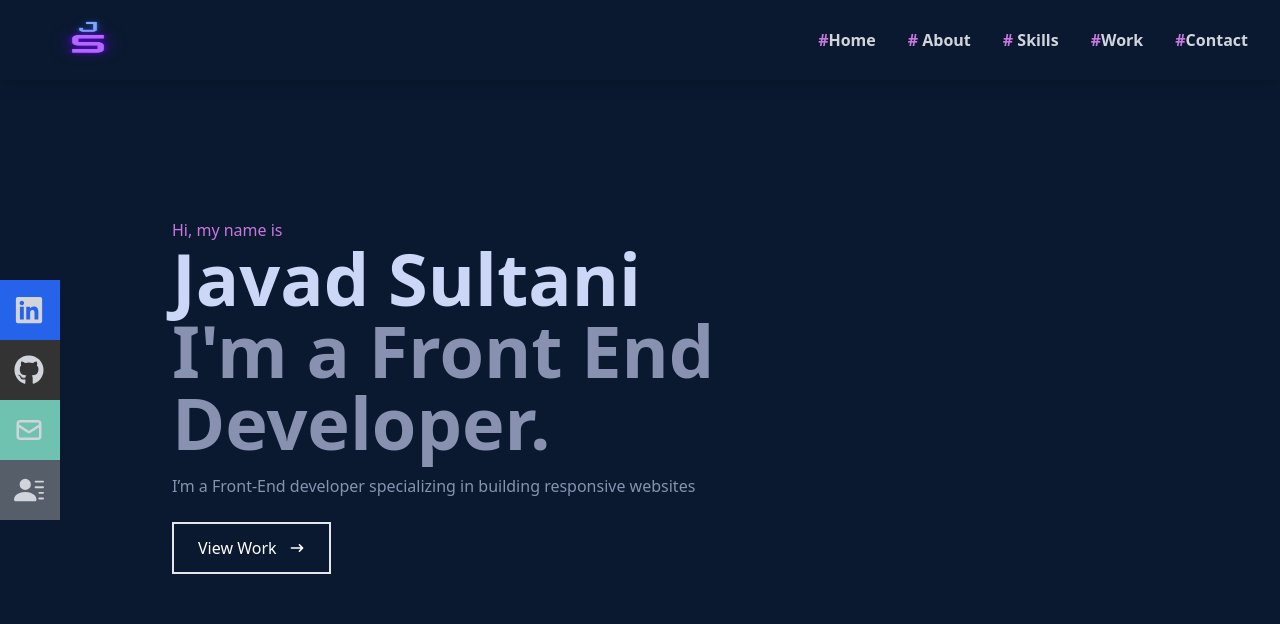
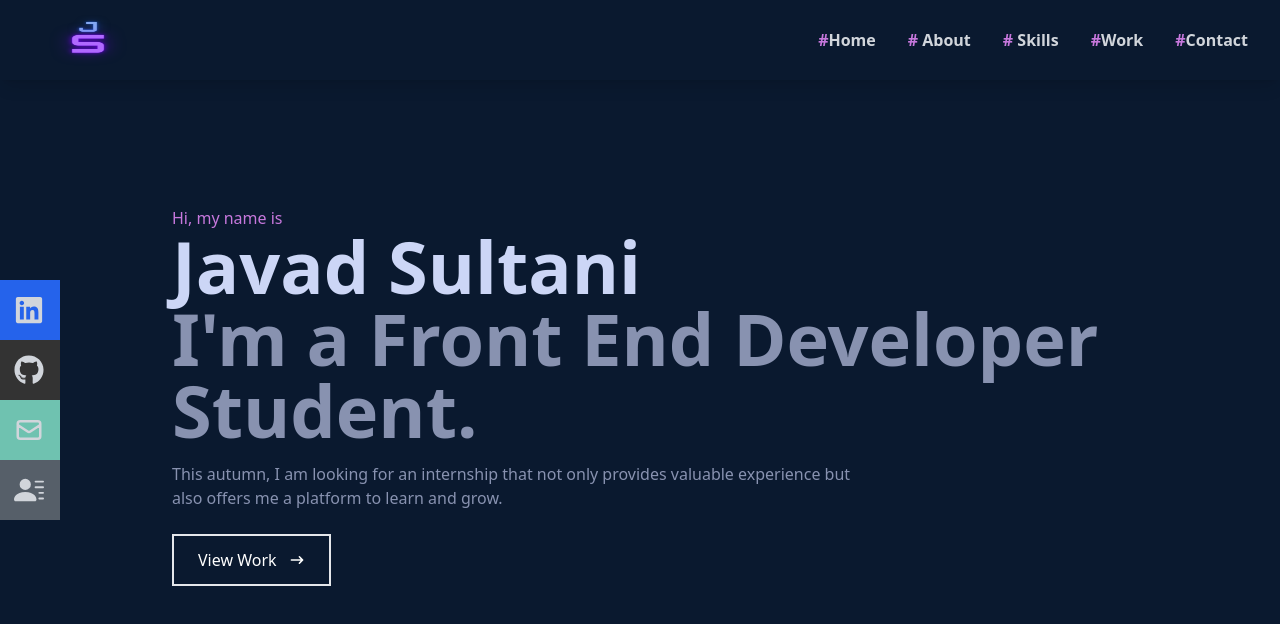
Before and after one commit to JavDaGreat/Portfolio, a React (Vite) app: page / in a window 1280 px wide. Shown: the top 624 px of the page. Built offline with nearby package versions, Linux system fonts and the light colour scheme.

Commit message:
Update Home.jsx

```diff
--- a/src/components/Home.jsx
+++ b/src/components/Home.jsx
@@ -10,10 +10,11 @@ const Home = () => {
           Javad Sultani
         </h1>
         <h2 className='text-4xl sm:text-7xl font-bold text-[#8892b0]'>
-          I'm a Front End Developer.
+          I'm a Front End Developer Student.
         </h2>
         <p className='text-[#8892b0] py-4 max-w-[700px]'>
-          I’m a Front-End developer specializing in building responsive websites
+
+This autumn, I am looking for an internship that not only provides valuable experience but also offers me a platform to learn and grow.
         </p>
         <div>
           <button className='text-white group border-2 px-6 py-3 my-2 flex items-center hover:bg-[#C778DD] hover:border-[#C778DD]'>
```
